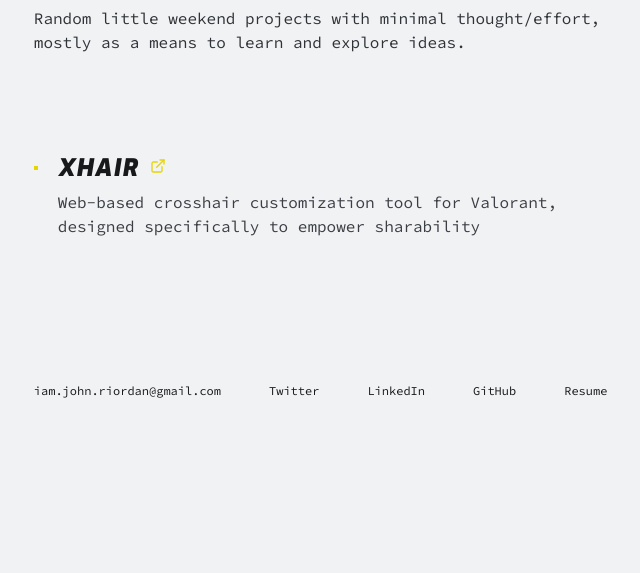
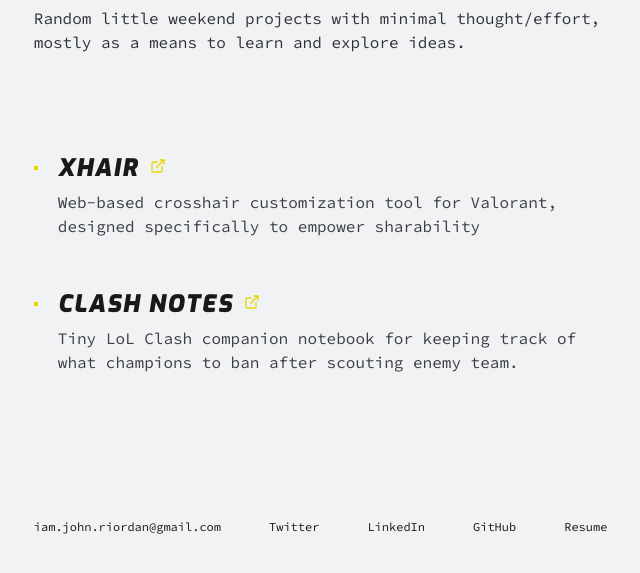
Before and after one commit to john-riordan/personal-site, an Astro site: page /misc in a window 1280 px wide. Shown: the part 319-892 px from the top of the page, without its empty margins (107-747 px from the left). Before the commit the page ends 800 px from the top, so only its background shows below. Built offline with nearby package versions, Linux system fonts and the light colour scheme; Astro itself is replaced by a stand-in of ours.

Commit message:
feat: add clash notes

```diff
--- a/src/pages/misc.astro
+++ b/src/pages/misc.astro
@@ -8,6 +8,12 @@
 		url: 'https://xhair.vercel.app',
 		title: 'xHair',
 		description: `Web-based crosshair customization tool for Valorant, designed specifically to empower sharability`
+	},
+	{
+		url: 'https://clash-notes.vercel.app/',
+		title: 'Clash Notes',
+		description:
+			'Tiny LoL Clash companion notebook for keeping track of what champions to ban after scouting enemy team.'
 	}
 ];
 ---
```
